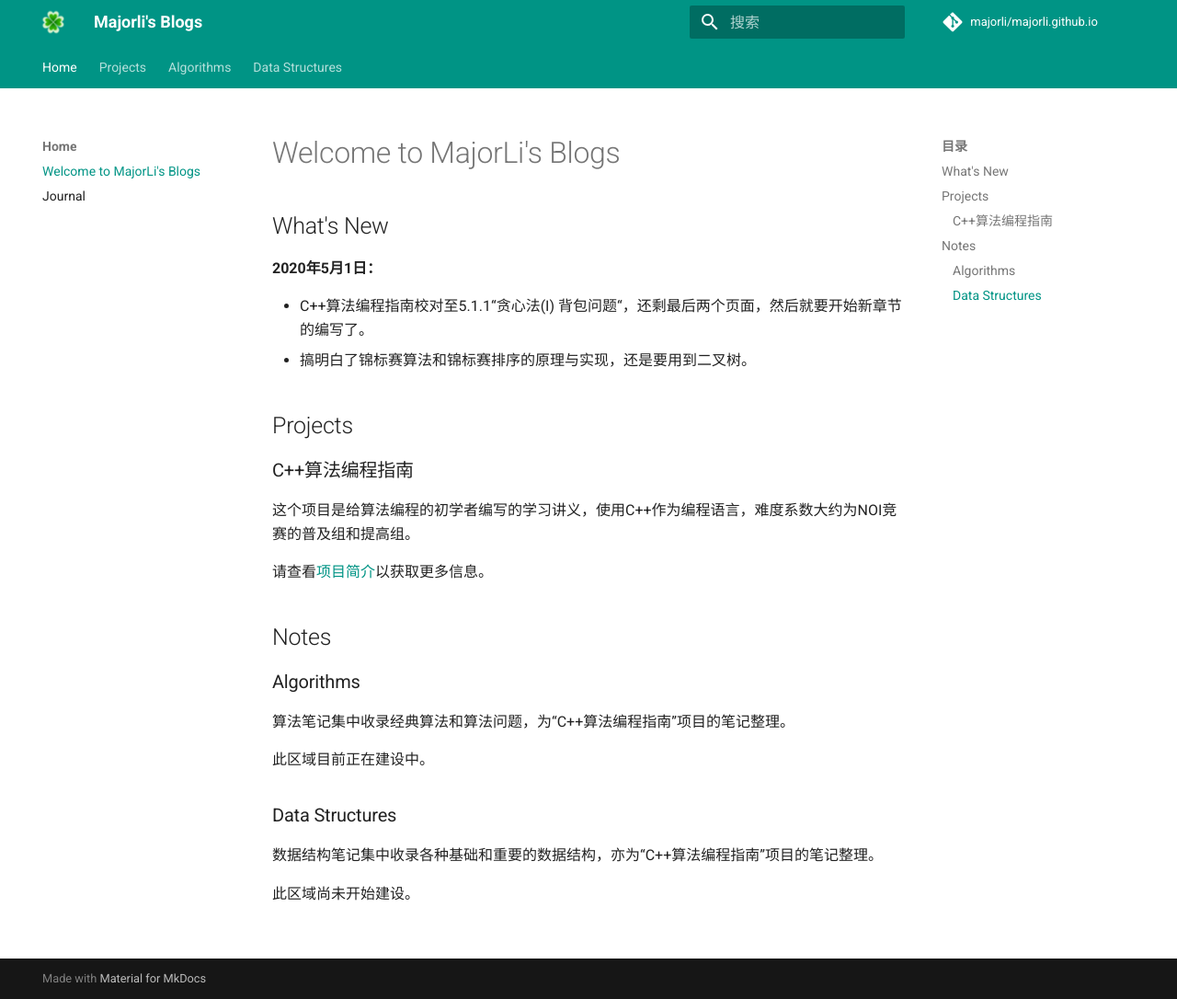
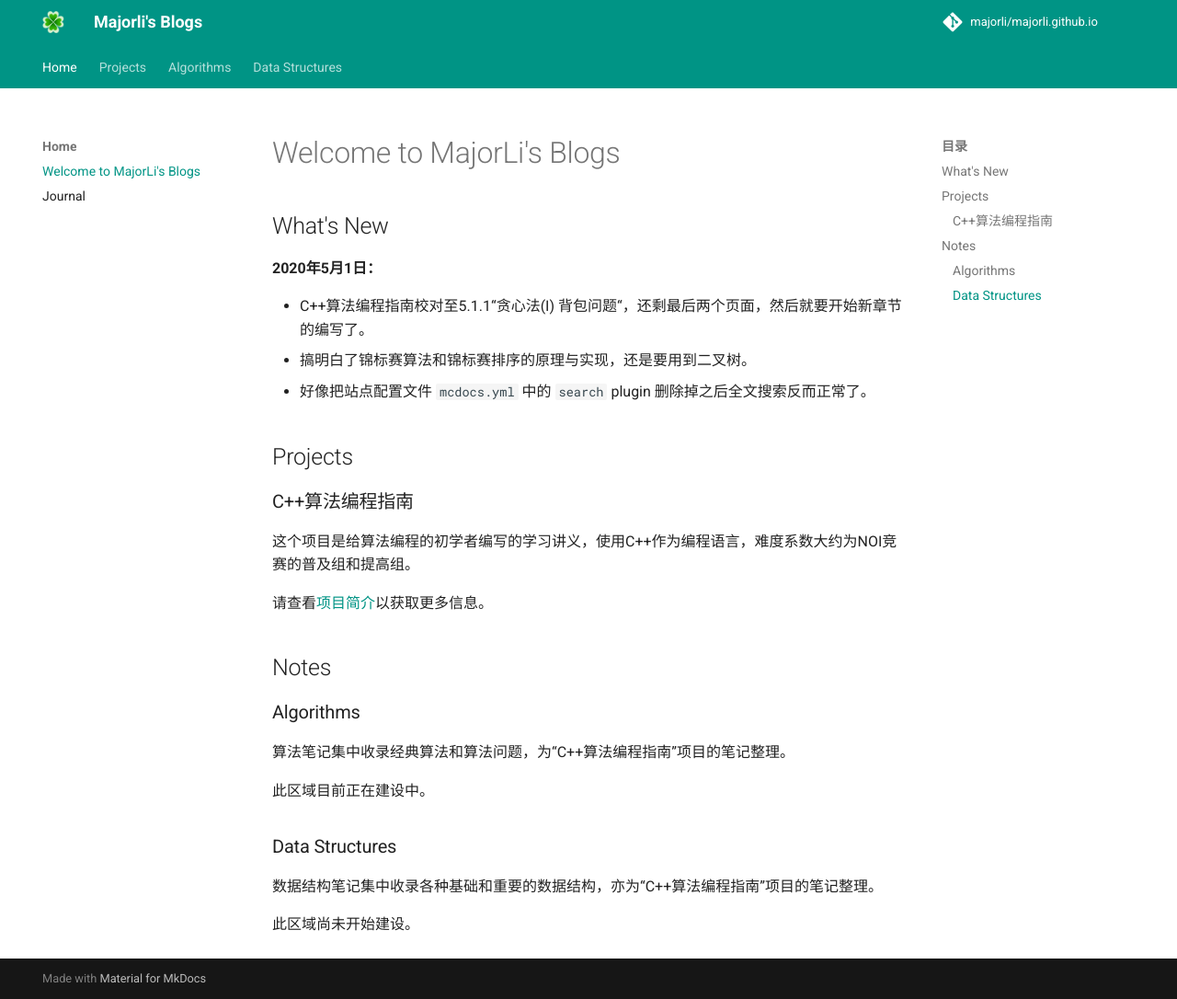
Before and after one commit to majorli/majorli.github.io, an MkDocs documentation site: the page built from docs/index.md, in a window 1280 px wide and 1086 px high. Shown: the whole window at 92% size. Built offline with MkDocs 1.6.1 and Material for MkDocs 9.7.7, drawn with Linux system fonts in a browser that asks for light colours; comment, search, counter and statistics services are not loaded.

Commit message:
20200502_1148_source

```diff
--- a/docs/index.md
+++ b/docs/index.md
@@ -6,6 +6,7 @@
 
 - C++算法编程指南校对至5.1.1“贪心法(I) 背包问题“，还剩最后两个页面，然后就要开始新章节的编写了。
 - 搞明白了锦标赛算法和锦标赛排序的原理与实现，还是要用到二叉树。
+- 好像把站点配置文件 ``mcdocs.yml`` 中的 ``search`` plugin 删除掉之后全文搜索反而正常了。
 
 ## Projects
 
--- a/mkdocs.yml
+++ b/mkdocs.yml
@@ -53,7 +53,7 @@ markdown_extensions:
         - pymdownx.tabbed
 
 plugins:
-        - search
+        #        - search
 
 extra_javascript:
         - https://cdn.bootcss.com/mathjax/2.7.7/MathJax.js?config=TeX-MML-AM_CHTML
```
Also changed, not shown: 1 other file.
